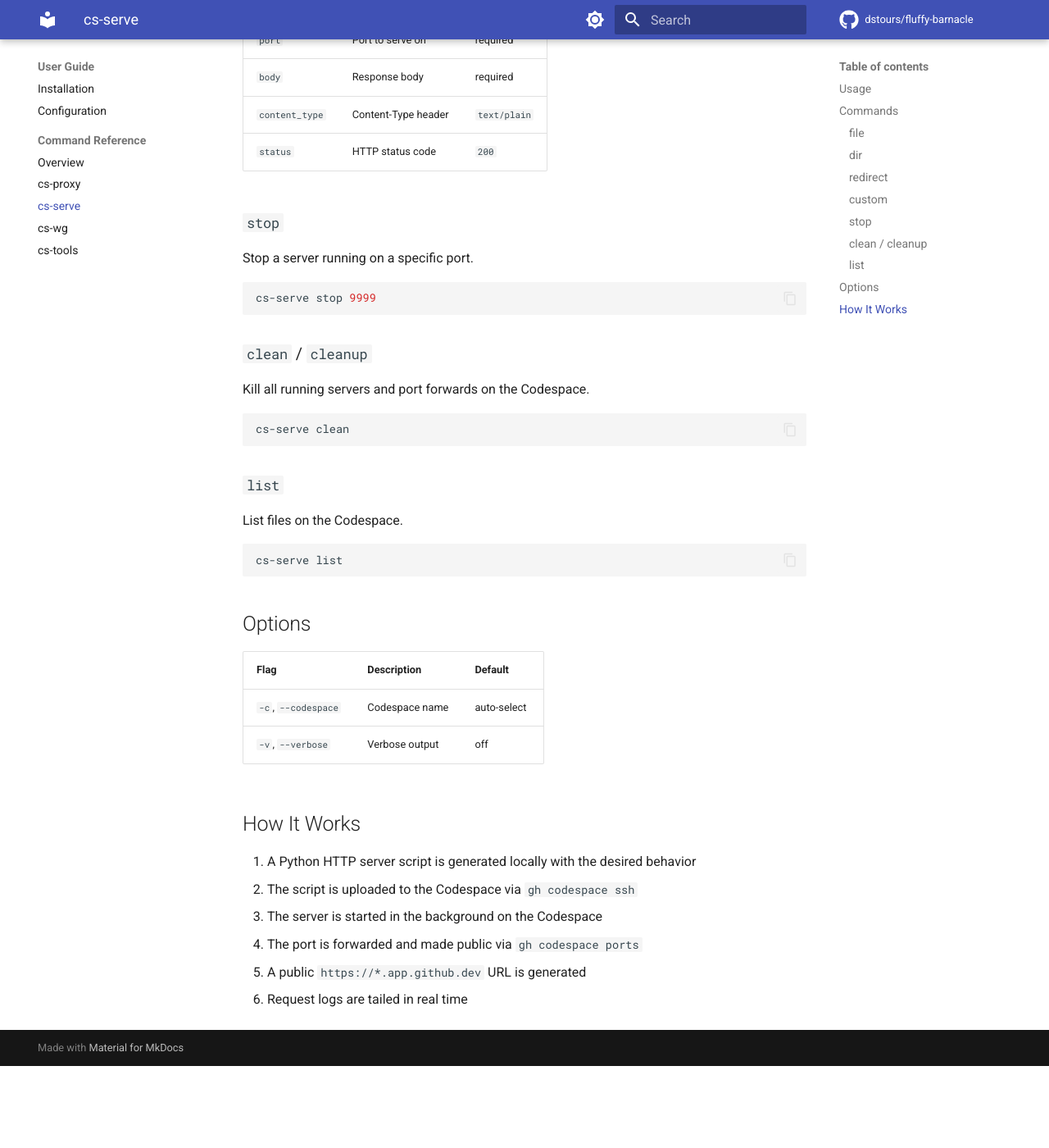
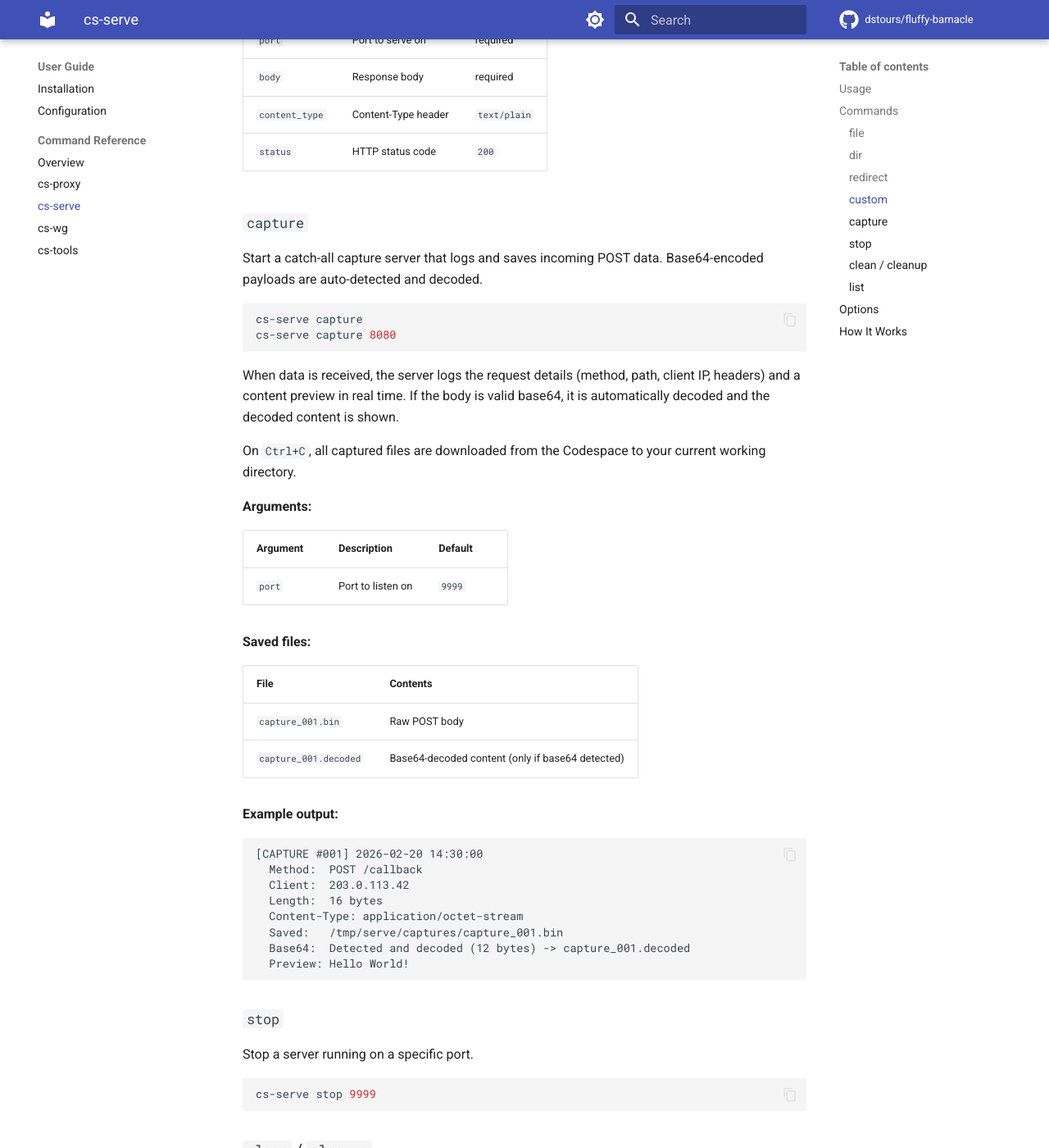
Before and after one commit to x-stp/fluffy-barnacle, an MkDocs documentation site: the page built from docs/user-guide/command-reference/cs-serve.md, in a window 1280 px wide and 1400 px high, scrolled down 2007 px. Shown: the whole window at 82% size. Built offline with MkDocs 1.6.1 and Material for MkDocs 9.7.7, drawn with Linux system fonts in a browser that asks for light colours; comment, search, counter and statistics services are not loaded; before the commit the page ends 3307 px from its top, so only the background shows below that.

Commit message:
Update documentation for cs-serve capture command

````diff
--- a/docs/user-guide/command-reference/cs-serve.md
+++ b/docs/user-guide/command-reference/cs-serve.md
@@ -79,6 +79,45 @@
 | `content_type` | Content-Type header | `text/plain` |
 | `status` | HTTP status code | `200` |
 
+### `capture`
+
+Start a catch-all capture server that logs and saves incoming POST data. Base64-encoded payloads are auto-detected and decoded.
+
+```bash
+cs-serve capture
+cs-serve capture 8080
+```
+
+When data is received, the server logs the request details (method, path, client IP, headers) and a content preview in real time. If the body is valid base64, it is automatically decoded and the decoded content is shown.
+
+On `Ctrl+C`, all captured files are downloaded from the Codespace to your current working directory.
+
+**Arguments:**
+
+| Argument | Description | Default |
+|----------|-------------|---------|
+| `port` | Port to listen on | `9999` |
+
+**Saved files:**
+
+| File | Contents |
+|------|----------|
+| `capture_001.bin` | Raw POST body |
+| `capture_001.decoded` | Base64-decoded content (only if base64 detected) |
+
+**Example output:**
+
+```
+[CAPTURE #001] 2026-02-20 14:30:00
+  Method:  POST /callback
+  Client:  203.0.113.42
+  Length:  16 bytes
+  Content-Type: application/octet-stream
+  Saved:   /tmp/serve/captures/capture_001.bin
+  Base64:  Detected and decoded (12 bytes) -> capture_001.decoded
+  Preview: Hello World!
+```
+
 ### `stop`
 
 Stop a server running on a specific port.
````
Also changed, not shown: README.md (+2 -1 lines), docs/index.md (+1 -1 lines), docs/use-cases/file-hosting.md (+29 -0 lines).
